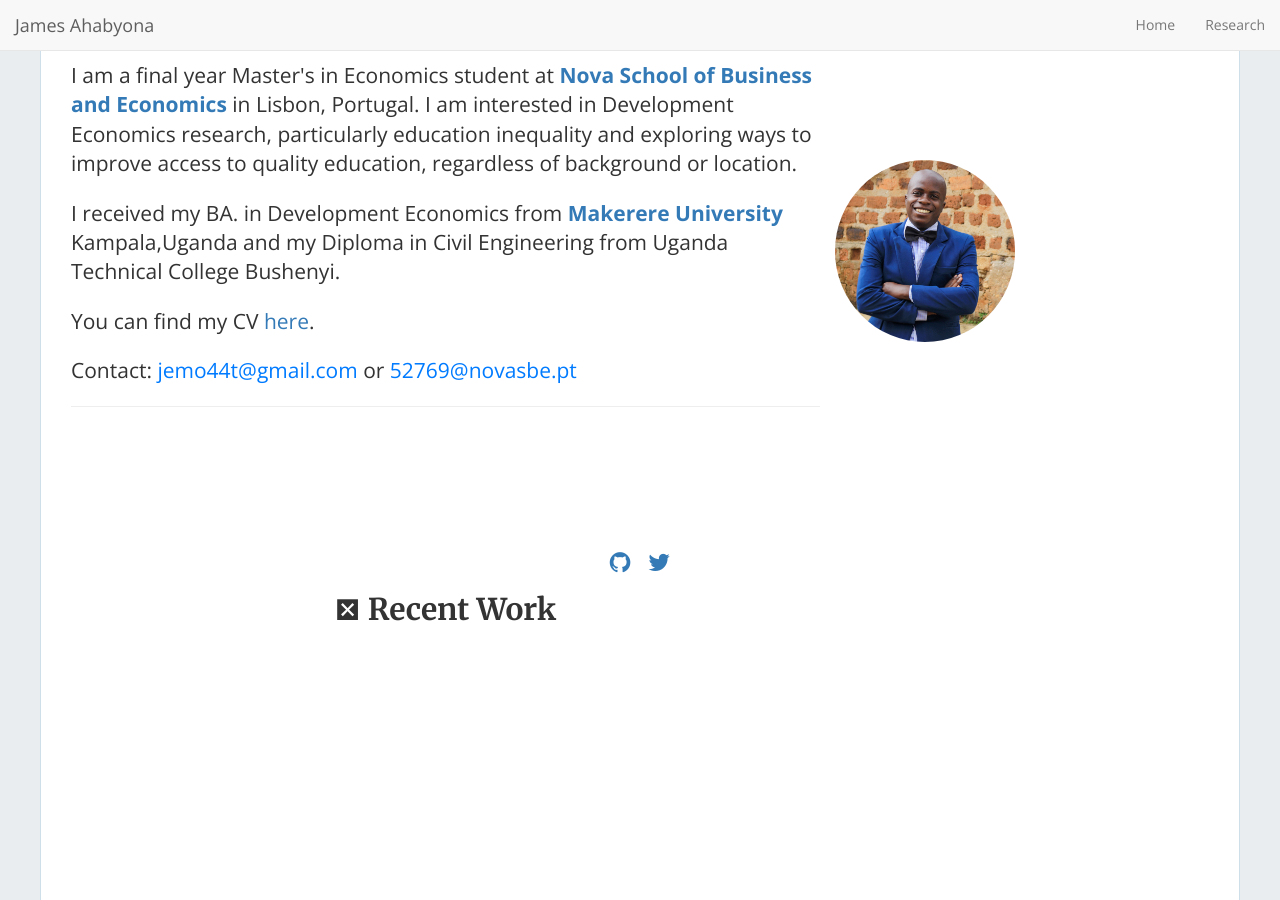
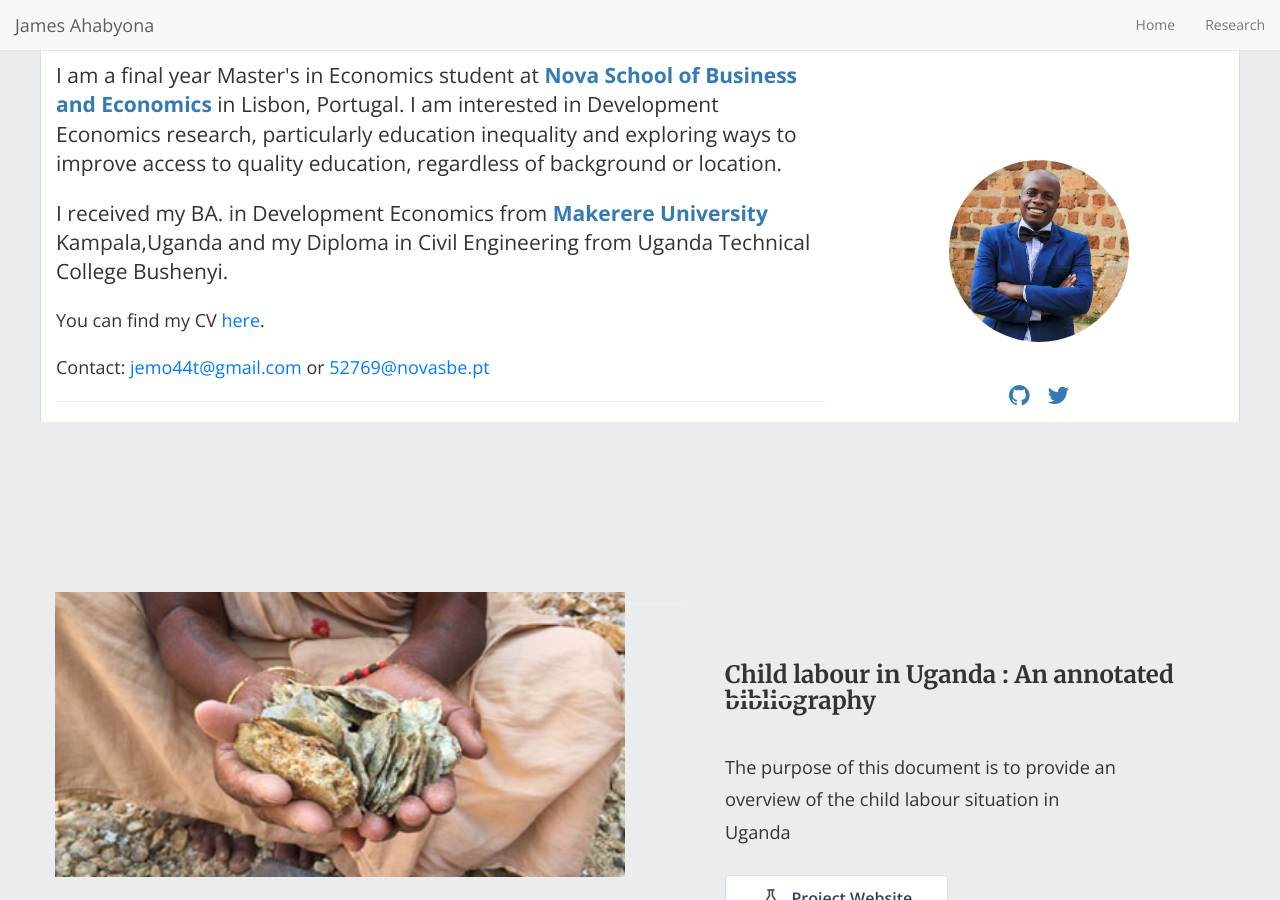
Before and after one commit to mariaelenaguer/mariaelenaguer.github.io, a Jekyll site: the page built from index.html, in a window 1280 px wide and 900 px high. Built offline with Jekyll 4.4.1, drawn with Linux system fonts in a browser that asks for light colours; nearby versions of some CDN libraries; the list of posts is cut into pages by our own code.

Commit message:
made some fun changes

```diff
--- a/Gemfile
+++ b/Gemfile
@@ -3,3 +3,5 @@
 source "https://rubygems.org"
 gemspec
 gem "kramdown-parser-gfm"
+gem "webrick"
+gem 'wdm', '>= 0.1.0' if Gem.win_platform?
--- a/_includes/home-hero.html
+++ b/_includes/home-hero.html
@@ -1,15 +1,13 @@
-
-
 <style>
   .container {
 
     display: flex;
     flex-direction: column;
-  min-height: 100vh;
   }
 
   .bio-pic {
-  width: 180px; /* Set the image width to 180 pixels */
+    width: 180px;
+    /* Set the image width to 180 pixels */
     height: auto;
   }
 
@@ -22,15 +20,18 @@
 
   .hero-buttons a {
     display: inline-block;
-  margin-right: 1em; /* Add space between icons */
+    margin-right: 1em;
+    /* Add space between icons */
   }
 
   .hero-buttons a:last-child {
-  margin-right: 0; /* Remove margin for the last icon */
+    margin-right: 0;
+    /* Remove margin for the last icon */
   }
 
   .hero-buttons i {
-  font-size: 24px; /* Set icon size to 24 pixels */
+    font-size: 24px;
+    /* Set icon size to 24 pixels */
   }
 
   @media screen and (max-width: 768px) {
@@ -61,31 +62,35 @@
 
 
 
-  div class="row">
+<div class="row">
   <div class="col-md-12">
     <div class="col-md-8 text-center">
       <hr>
-        <p class="lead text-left ,style="font-size: 18px; line-height: 1.5; color: #333;">
-         I am a final year Master's in Economics student at <a href="https://www.novasbe.unl.pt/en/programs/masters/economics/program" target="_blank"><b>Nova School of Business and Economics</b></a> in Lisbon, Portugal. I am interested in Development Economics research, particularly education inequality and exploring ways to improve access to quality education, regardless of background or location.
+      <p class="lead text-left ,style=" font-size: 18px; line-height: 1.5; color: #333;">
+        I am a final year Master's in Economics student at <a
+          href="https://www.novasbe.unl.pt/en/programs/masters/economics/program" target="_blank"><b>Nova School of
+            Business and Economics</b></a> in Lisbon, Portugal. I am interested in Development Economics research,
+        particularly education inequality and exploring ways to improve access to quality education, regardless of
+        background or location.
       </p>
       </p>
       <p class="lead text-left">
-           I received my BA. in Development Economics from <a href="https://bams.mak.ac.ug/school-of-economics/" target="_blank"><b>Makerere University</b></a> Kampala,Uganda and  my Diploma in Civil Engineering from Uganda Technical College Bushenyi.
+        I received my BA. in Development Economics from <a href="https://bams.mak.ac.ug/school-of-economics/"
+          target="_blank"><b>Makerere University</b></a> Kampala,Uganda and my Diploma in Civil Engineering from Uganda
+        Technical College Bushenyi.
       </p>
 
-        <p class="lead text-left ,style="font-size: 18px; line-height: 1.5; color: #333;">
-          You can find my CV <a href= "James_Ahabyona_CV.pdf" style=color: #007bff; text-decoration: none;">here</a>.
+      <p class="lead text-left" style="font-size: 18px; line-height: 1.5; color: #333;">
+        You can find my CV <a href="James_Ahabyona_CV.pdf" style="color: #007bff; text-decoration: none;">here</a>.
       </p>
-      <p class = "lead text-left , style="font-size: 18px; line-height: 1.5; color: #333;">
-        Contact: <a href="mailto:jemo44t@gmail.com" style="color: #007bff; text-decoration: none;">jemo44t@gmail.com</a> or <a href="mailto:52769@novasbe.pt" style="color: #007bff; text-decoration: none;">52769@novasbe.pt</a>
+      <p class="lead text-left" style="font-size: 18px; line-height: 1.5; color: #333;">
+        Contact: <a href="mailto:jemo44t@gmail.com" style="color: #007bff; text-decoration: none;">jemo44t@gmail.com</a>
+        or <a href="mailto:52769@novasbe.pt" style="color: #007bff; text-decoration: none;">52769@novasbe.pt</a>
         <hr>
     </div>
-      <div class="hero-container">
-        <img src="img/JM[1].jpg" class="bio-pic" /><br />
-        <div class="hero-content">
-        </div>
+    <div class="hero-container text-center">
+      <img src="img/James.jpg" class="bio-pic" /><br />
       {% if site.github_username != '' or site.twitter_username != '' %}
-      </div>
         <div class="hero-buttons">
           {% if site.github_username != '' %}
             <a href="https://github.com/{{ site.github_username }}"><i class="fa fa-github fa-lg"></i></a>
@@ -96,13 +101,15 @@
           {% endif %}
         </div>
       {% endif %}
-<div class="recent-work-button"></div>
+    </div>
+    <!-- <div class="recent-work-button">
+  </div>
   <div class="col-md-8 text-center">
     <h2 id="work">
-        <span <i class="fa-solid fa-clipboard"></i></span>
+      <span class="fa-solid fa-clipboard"></span>
       Recent Work
     </h2>
+  </div> -->
   </div>
 </div>
 </div>
-</div>
--- a/_sass/bootstrap/_normalize.scss
+++ b/_sass/bootstrap/_normalize.scss
@@ -17,6 +17,7 @@
 //
 
 body {
+  padding-top: 20px;
   margin: 0;
 }
 
--- a/css/style.scss
+++ b/css/style.scss
@@ -117,7 +117,7 @@
   margin-bottom: 30px;
 }
 .hero-container {
-  margin: 10em 0 9em 0;
+  margin: 10em 0 0 0;
   @include bp-xsmall {
     margin: 5em 0 5em 0;
   }
```
Also changed, not shown: img/James..jpg (deleted), img/James.jpg (renamed from img/JM[1].jpg). Lines whose indentation alone changed are shown as unchanged.
